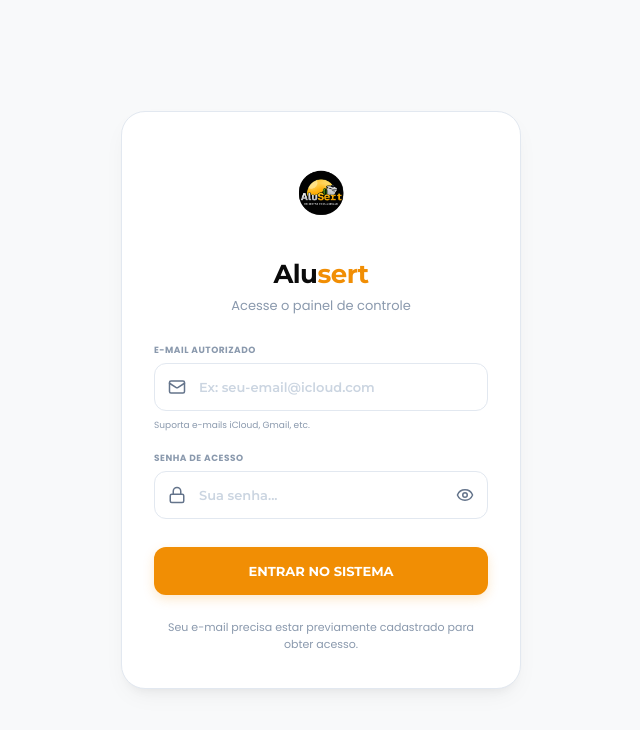
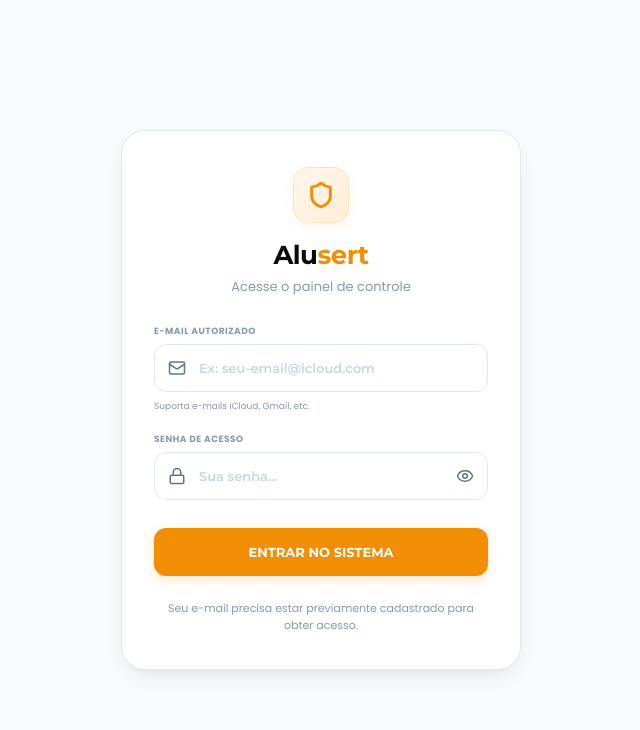
Before and after one commit to LuizFelixDev/fabrica-alusert-app, a React (Vite) app in the folder front-alusert/: page / in a window 1280 px wide. Shown: the top 730 px of the page, without its empty margins (319-959 px from the left). Built offline with nearby package versions, Linux system fonts and the light colour scheme.

Commit message:
fix(login): substituir logotipo por icone de escudo estilizado com as cores do sistema

```diff
--- a/front-alusert/src/pages/Login/Login.css
+++ b/front-alusert/src/pages/Login/Login.css
@@ -31,12 +31,17 @@
   align-items: center;
   margin-bottom: 28px;
 }
-
-.login-logo-img {
-  height: 220px;
-  object-fit: contain;
-  margin-top: -60px;
-  margin-bottom: -50px;
+.login-logo-container {
+  width: 56px;
+  height: 56px;
+  background: linear-gradient(135deg, #fff7ed 0%, #ffedd5 100%);
+  border: 1px solid rgba(241, 142, 4, 0.15);
+  border-radius: 16px;
+  display: flex;
+  align-items: center;
+  justify-content: center;
+  box-shadow: 0 4px 12px rgba(241, 142, 4, 0.08);
+  margin-bottom: 16px;
 }
 
 .login-title {
--- a/front-alusert/src/pages/Login/Login.tsx
+++ b/front-alusert/src/pages/Login/Login.tsx
@@ -1,7 +1,6 @@
 import React, { useState } from "react";
-import { Lock, Mail, AlertCircle, Eye, EyeOff } from "lucide-react";
+import { Lock, Mail, AlertCircle, Eye, EyeOff, Shield } from "lucide-react";
 import { ENDPOINTS } from "../../constants/api";
-import logo from "../../assets/logo.png";
 import "./Login.css";
 
 interface LoginProps {
@@ -56,7 +55,9 @@
     <div className="login-overlay">
       <div className="login-card">
         <div className="login-header">
-          <img src={logo} className="login-logo-img" alt="Alusert Logo" />
+          <div className="login-logo-container">
+            <Shield size={28} color="#f18e04" strokeWidth={2.5} />
+          </div>
           <h2 className="login-title">
             Alu<span className="title-orange">sert</span>
           </h2>
```
